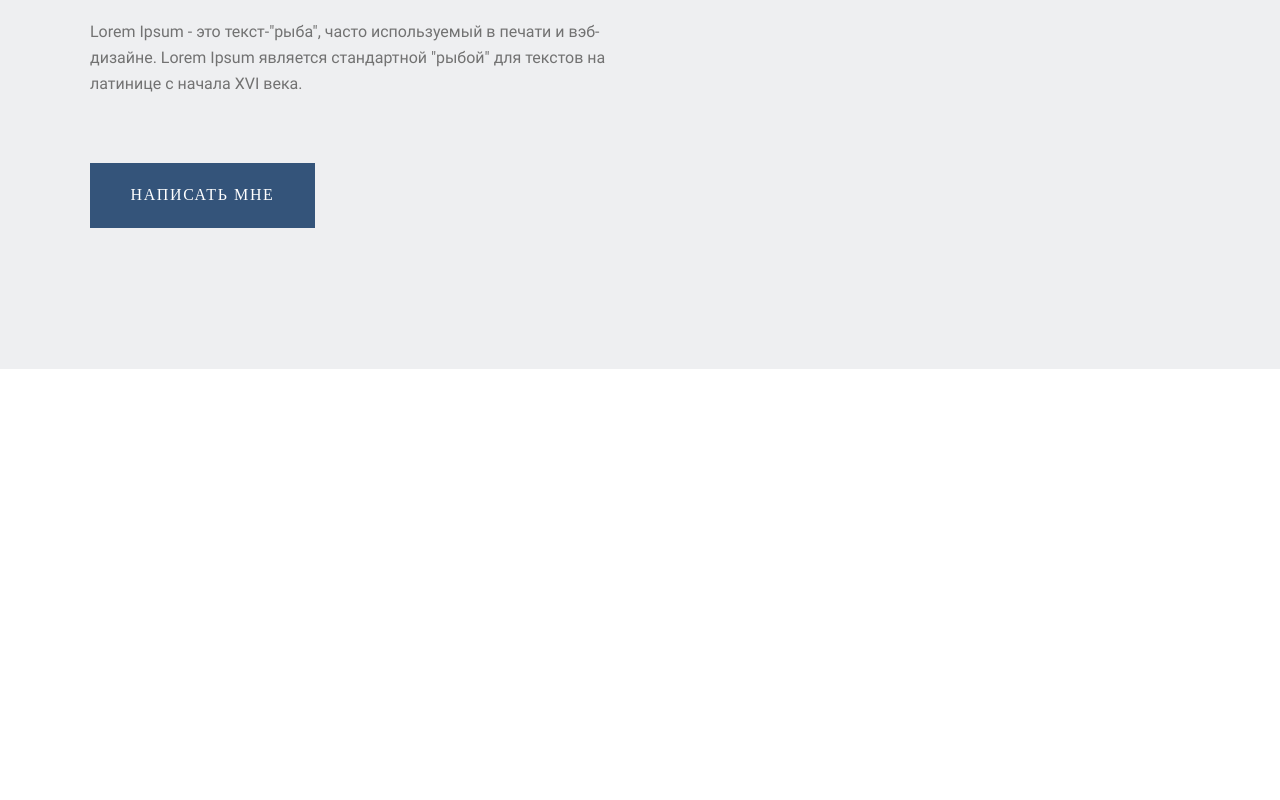
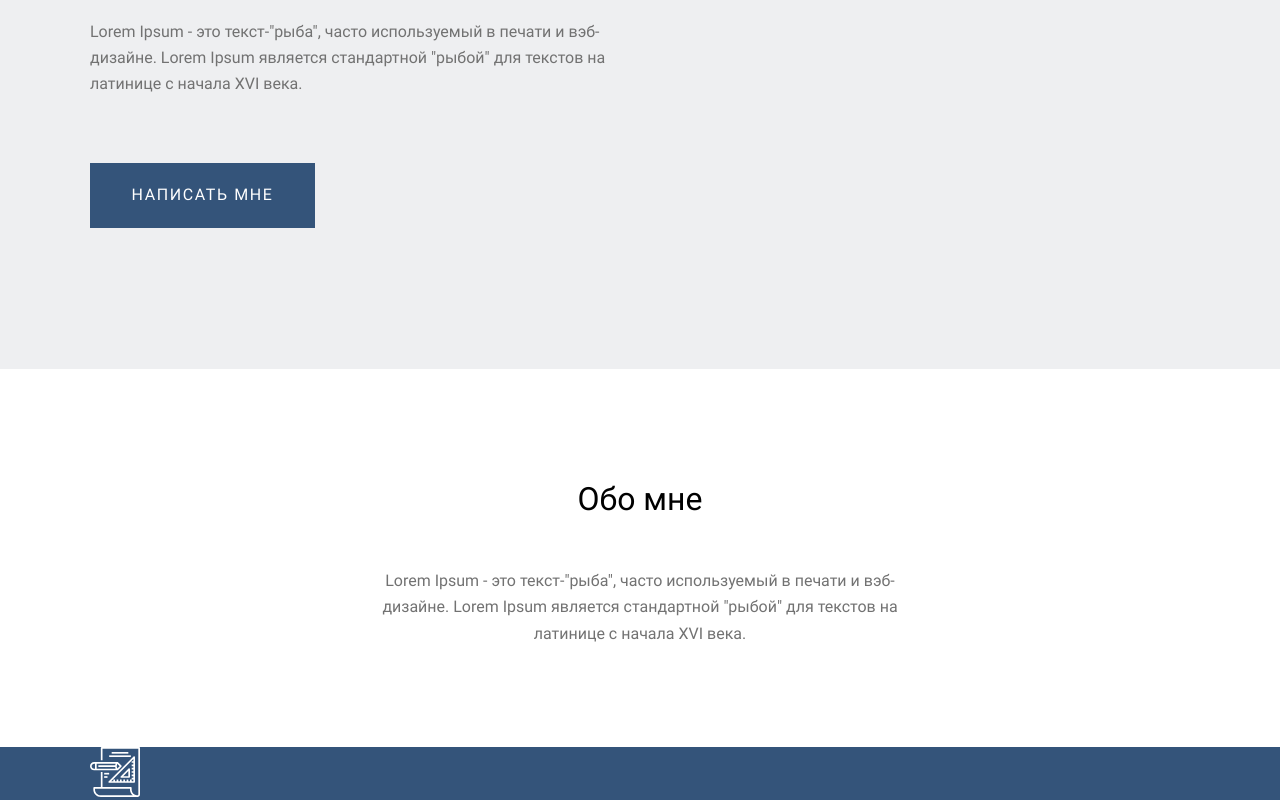
Before and after one commit to Disidd/Homework, a plain HTML site: page index.html in a window 1280 px wide. Shown: the part 377-1177 px from the top of the page. Before the commit the page ends 800 px from the top, so only its background shows below. Drawn offline with Linux system fonts and the light colour scheme.

Commit message:
add second_section

```diff
--- a/index.html
+++ b/index.html
@@ -31,6 +31,24 @@
         <button class="button">НАПИСАТЬ МНЕ</button>
       </div>
     </section>
+    <section class="second_section">
+      <div class="fix-size-container">
+        <h2 class="title_second">Обо мне</h2>
+        <p class="text_info center">
+          Lorem Ipsum - это текст-"рыба", часто используемый
+          в печати и вэб-дизайне. Lorem Ipsum является
+          стандартной "рыбой" для текстов на латинице с
+          начала XVI века.
+        </p>
+      </div>
+    </section>
+    <section class="third_section">
+      <div class="fix-size-container">
+        <div class="card">
+          <img src="images /project.svg" alt="card">
+        </div>
+      </div>
+    </section>
   </main>
 </body>
 </html>
--- a/style/style.css
+++ b/style/style.css
@@ -52,7 +52,6 @@ font-weight: 500;
   line-height: 78.75px;
   text-align: left;
   padding-top: 162px;
-
 }
 
 .text_info {
@@ -67,7 +66,7 @@ margin-top: 60px;
 }
 
 .button {
-font-family: RobRoboto-regular;
+  font-family:Roboto-regular;
   font-size: 16px;
   font-weight: 400;
   line-height: 26.25px;
@@ -80,9 +79,32 @@ background-color: #34547A;
   border: none;
   margin-top: 65px;
   margin-bottom: 141px;
-
 }
 
-.main {
+.first_section {
   background-color: #EEEFF1;
 }
+
+.title_second {
+  font-family: Roboto-regular;
+  font-size: 32px;
+  font-weight: 500;
+  line-height: 37.5px;
+  text-align: center;
+  padding-top: 112px;
+  padding-bottom: 50px;
+}
+
+.center {
+  text-align: center;
+  margin: 0 auto;
+}
+
+.second_section {
+  padding-bottom: 100px;
+  background-color: #ffffff;
+}
+
+.third_section {
+  background-color: #34547A;
+}
```
Lines whose indentation alone changed are shown as unchanged.
